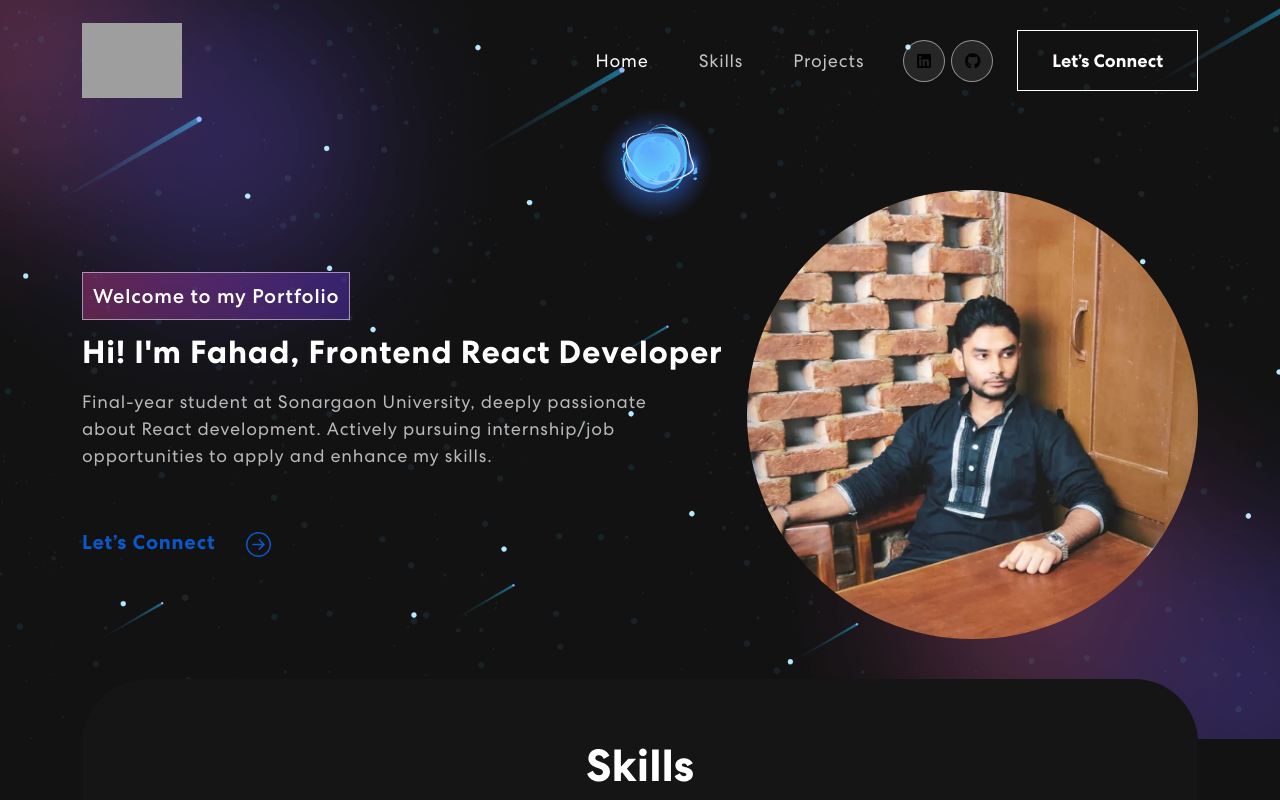
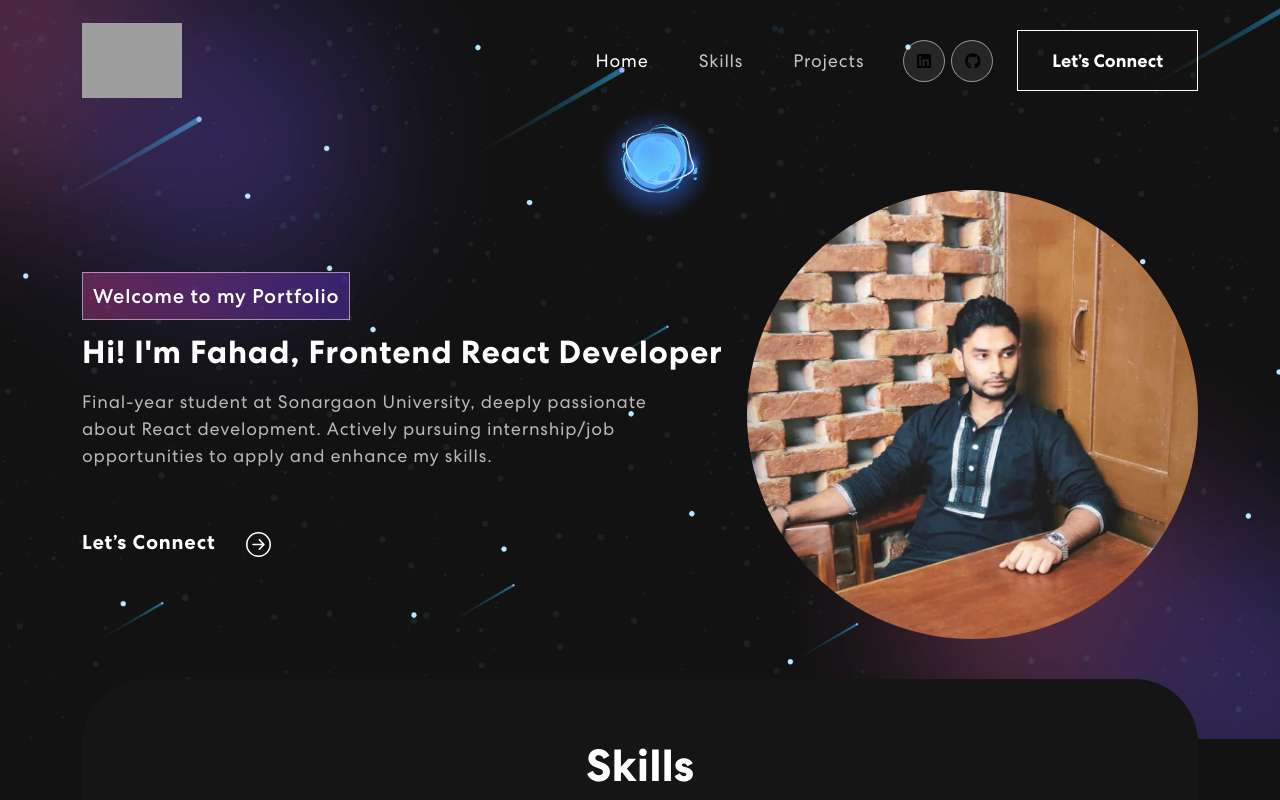
Before and after one commit to Munaimun/personal_portfolio, a React (Create React App) app: page / in a window 1280 px wide. In both pictures the pointer is over the link 168 px from the left and 543 px from the top of the page. Shown: the top 800 px of the page. Built offline with nearby package versions, Linux system fonts and the light colour scheme; grey boxes are pictures that could not be loaded.

Commit message:
changed the lets connect link

```diff
--- a/src/App.css
+++ b/src/App.css
@@ -263,6 +263,9 @@ nav.navbar .navbar-toggler[aria-expanded="true"] .navbar-toggler-icon {
   letter-spacing: 0.8px;
   line-height: 1.5em;
   width: 96%;
+}
+.lets-connect:hover{
+  color: white;
 }
 .banner button {
   color: #fff;
--- a/src/components/Banner.js
+++ b/src/components/Banner.js
@@ -51,6 +51,7 @@ export const Banner = () => {
                   </p>
                   <button>
                     <a
+                      className="lets-connect"
                       href="https://www.linkedin.com/in/munaimun/"
                       target="blank"
                     >
```
